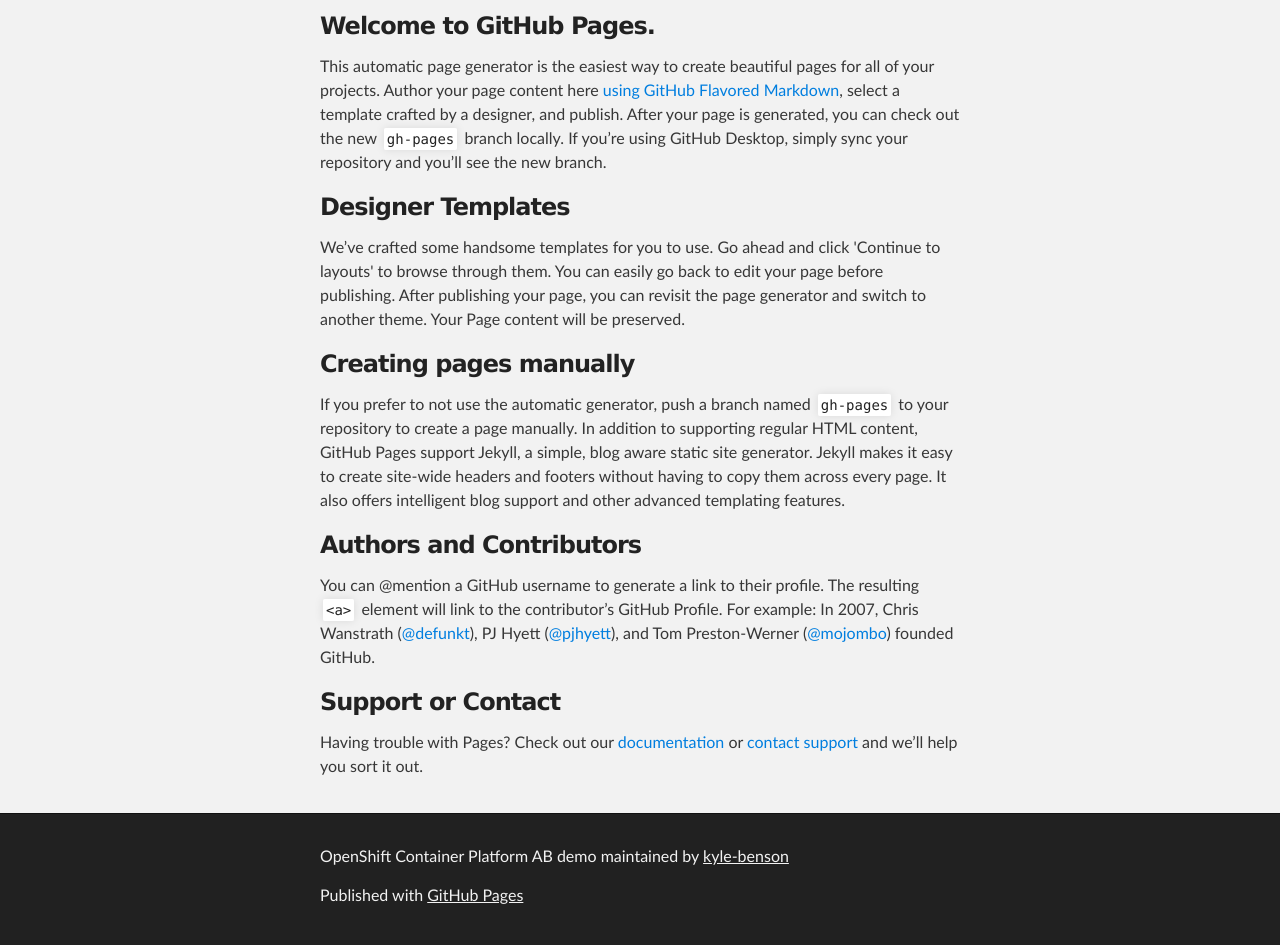
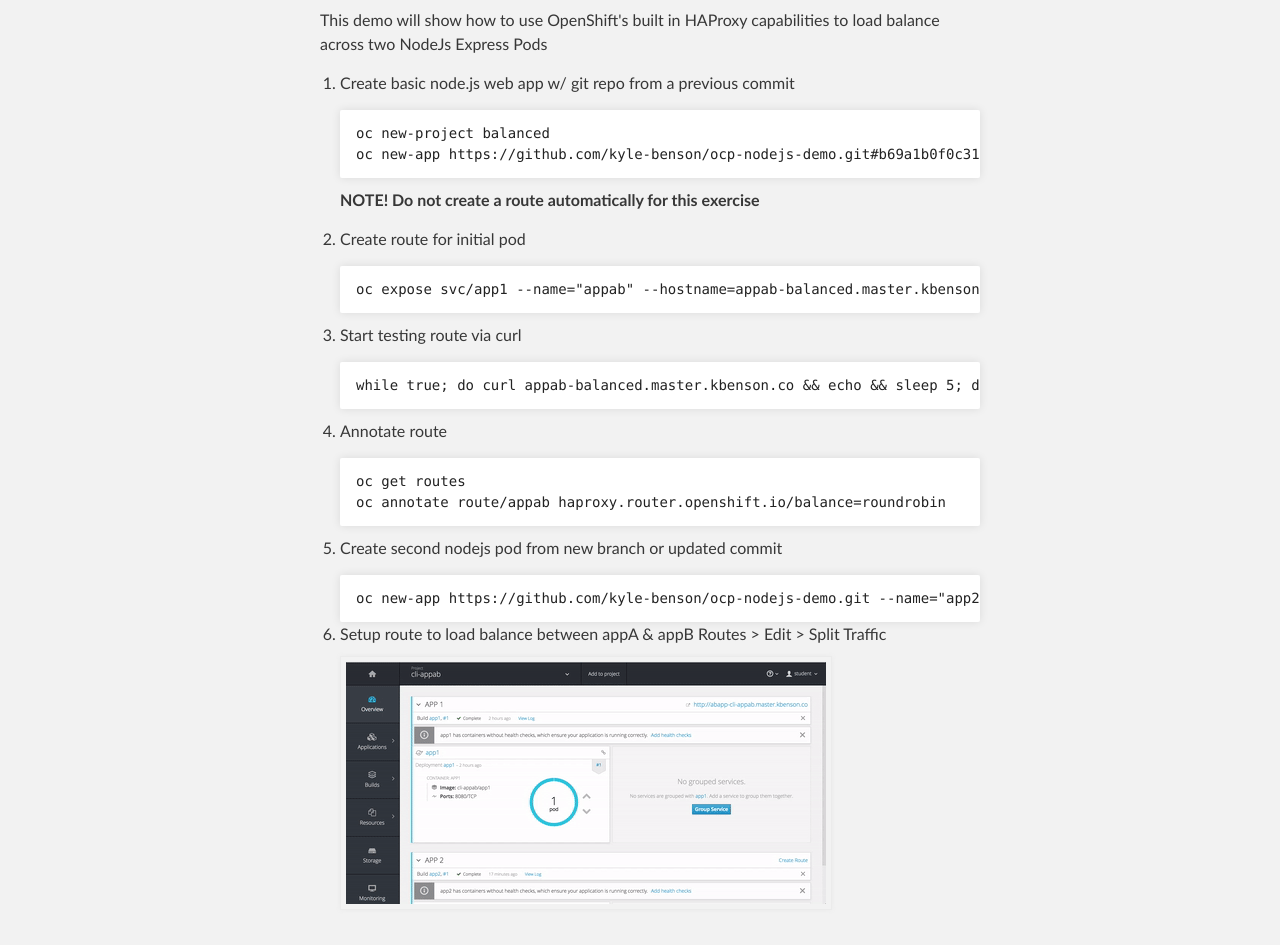
Before and after one commit to kyleabenson/ocp-nodejs-demo, a website: page index.html in a window 1280 px wide. Shown: the part 387-1332 px from the top of the page. Drawn offline with Linux system fonts and the light colour scheme.

```diff
--- a/index.html
+++ b/index.html
@@ -31,30 +31,48 @@
     <!-- MAIN CONTENT -->
     <div id="main_content_wrap" class="outer">
       <section id="main_content" class="inner">
-        <h3>
-<a id="welcome-to-github-pages" class="anchor" href="#welcome-to-github-pages" aria-hidden="true"><span aria-hidden="true" class="octicon octicon-link"></span></a>Welcome to GitHub Pages.</h3>
+        <p>This demo will show how to use OpenShift's built in HAProxy capabilities to load balance across two NodeJs Express Pods</p>
 
-<p>This automatic page generator is the easiest way to create beautiful pages for all of your projects. Author your page content here <a href="https://guides.github.com/features/mastering-markdown/">using GitHub Flavored Markdown</a>, select a template crafted by a designer, and publish. After your page is generated, you can check out the new <code>gh-pages</code> branch locally. If you’re using GitHub Desktop, simply sync your repository and you’ll see the new branch.</p>
+<ol>
+<li>
+<p>Create basic node.js web app w/ git repo from a previous commit</p>
 
-<h3>
-<a id="designer-templates" class="anchor" href="#designer-templates" aria-hidden="true"><span aria-hidden="true" class="octicon octicon-link"></span></a>Designer Templates</h3>
+<pre><code>oc new-project balanced
+oc new-app https://github.com/kyle-benson/ocp-nodejs-demo.git#b69a1b0f0c3195baa0dbd2ff600f8bebc38c7ade --name='app1'
+</code></pre>
 
-<p>We’ve crafted some handsome templates for you to use. Go ahead and click 'Continue to layouts' to browse through them. You can easily go back to edit your page before publishing. After publishing your page, you can revisit the page generator and switch to another theme. Your Page content will be preserved.</p>
+<p><strong>NOTE! Do not create a route automatically for this exercise</strong></p>
+</li>
+<li>
+<p>Create route for initial pod</p>
 
-<h3>
-<a id="creating-pages-manually" class="anchor" href="#creating-pages-manually" aria-hidden="true"><span aria-hidden="true" class="octicon octicon-link"></span></a>Creating pages manually</h3>
+<pre><code>oc expose svc/app1 --name="appab" --hostname=appab-balanced.master.kbenson.co
+</code></pre>
+</li>
+<li>
+<p>Start testing route via curl</p>
 
-<p>If you prefer to not use the automatic generator, push a branch named <code>gh-pages</code> to your repository to create a page manually. In addition to supporting regular HTML content, GitHub Pages support Jekyll, a simple, blog aware static site generator. Jekyll makes it easy to create site-wide headers and footers without having to copy them across every page. It also offers intelligent blog support and other advanced templating features.</p>
+<pre><code>while true; do curl appab-balanced.master.kbenson.co &amp;&amp; echo &amp;&amp; sleep 5; done
+</code></pre>
+</li>
+<li>
+<p>Annotate route</p>
 
-<h3>
-<a id="authors-and-contributors" class="anchor" href="#authors-and-contributors" aria-hidden="true"><span aria-hidden="true" class="octicon octicon-link"></span></a>Authors and Contributors</h3>
+<pre><code>oc get routes
+oc annotate route/appab haproxy.router.openshift.io/balance=roundrobin
+</code></pre>
+</li>
+<li>
+<p>Create second nodejs pod from new branch or updated commit</p>
 
-<p>You can @mention a GitHub username to generate a link to their profile. The resulting <code>&lt;a&gt;</code> element will link to the contributor’s GitHub Profile. For example: In 2007, Chris Wanstrath (<a href="https://github.com/defunkt" class="user-mention">@defunkt</a>), PJ Hyett (<a href="https://github.com/pjhyett" class="user-mention">@pjhyett</a>), and Tom Preston-Werner (<a href="https://github.com/mojombo" class="user-mention">@mojombo</a>) founded GitHub.</p>
-
-<h3>
-<a id="support-or-contact" class="anchor" href="#support-or-contact" aria-hidden="true"><span aria-hidden="true" class="octicon octicon-link"></span></a>Support or Contact</h3>
-
-<p>Having trouble with Pages? Check out our <a href="https://help.github.com/pages">documentation</a> or <a href="https://github.com/contact">contact support</a> and we’ll help you sort it out.</p>
+<pre><code>oc new-app https://github.com/kyle-benson/ocp-nodejs-demo.git --name="app2"
+</code></pre>
+</li>
+<li>Setup route to load balance between appA &amp; appB
+ Routes &gt; Edit &gt; Split Traffic
+<img src="doc_gifs/ocp_AB_routes.gif" alt="ocp route gif" title="Enabling an AB route in the UI">
+</li>
+</ol>
       </section>
     </div>
 
```
Also changed, not shown: params.json (+1 -1 lines).
